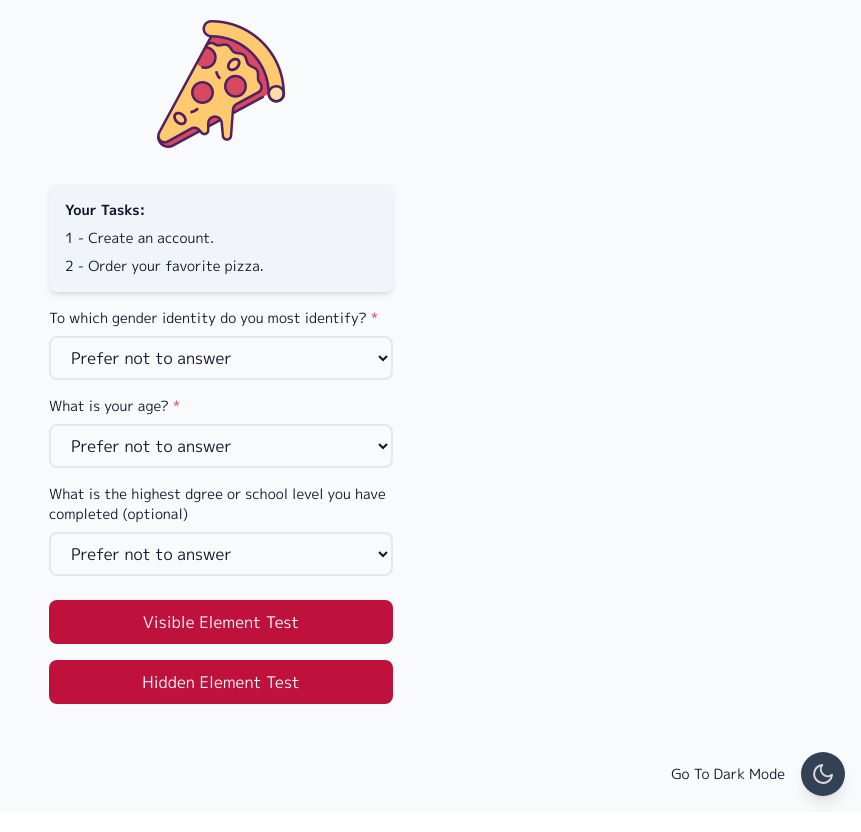
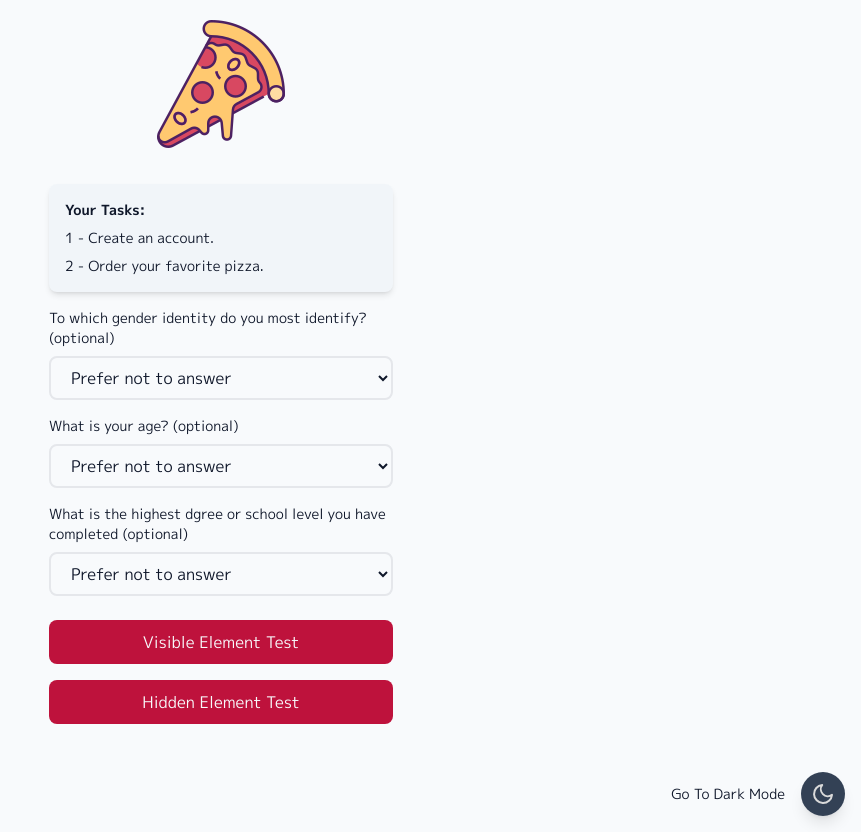
Before and after one commit to shervinshaghaghi/hidden-element-test, a React (Create React App) app: page / in a window 1280 px wide. Shown: the whole page, without its empty margins (419-1280 px from the left). Built offline with nearby package versions, Linux system fonts and the light colour scheme; what js-confetti would draw is missing.

Commit message:
fix: remove require icon in home page

```diff
--- a/src/pages/index.jsx
+++ b/src/pages/index.jsx
@@ -86,8 +86,8 @@ function HomePage() {
 
       <div className="w-full flex flex-col gap-y-2">
         <div className="text-sm">
-          To which gender identity do you most identify?
-          <span className="text-rose-500 ml-1">*</span>
+          To which gender identity do you most identify? (optional)
+          {/* <span className="text-rose-500 ml-1">*</span> */}
         </div>
         <select
           name="sex"
@@ -105,8 +105,8 @@ function HomePage() {
 
       <div className="w-full flex flex-col gap-y-2">
         <div className="text-sm">
-          What is your age?
-          <span className="text-rose-500 ml-1">*</span>
+          What is your age? (optional)
+          {/* <span className="text-rose-500 ml-1">*</span> */}
         </div>
         <select
           name="age"
```
